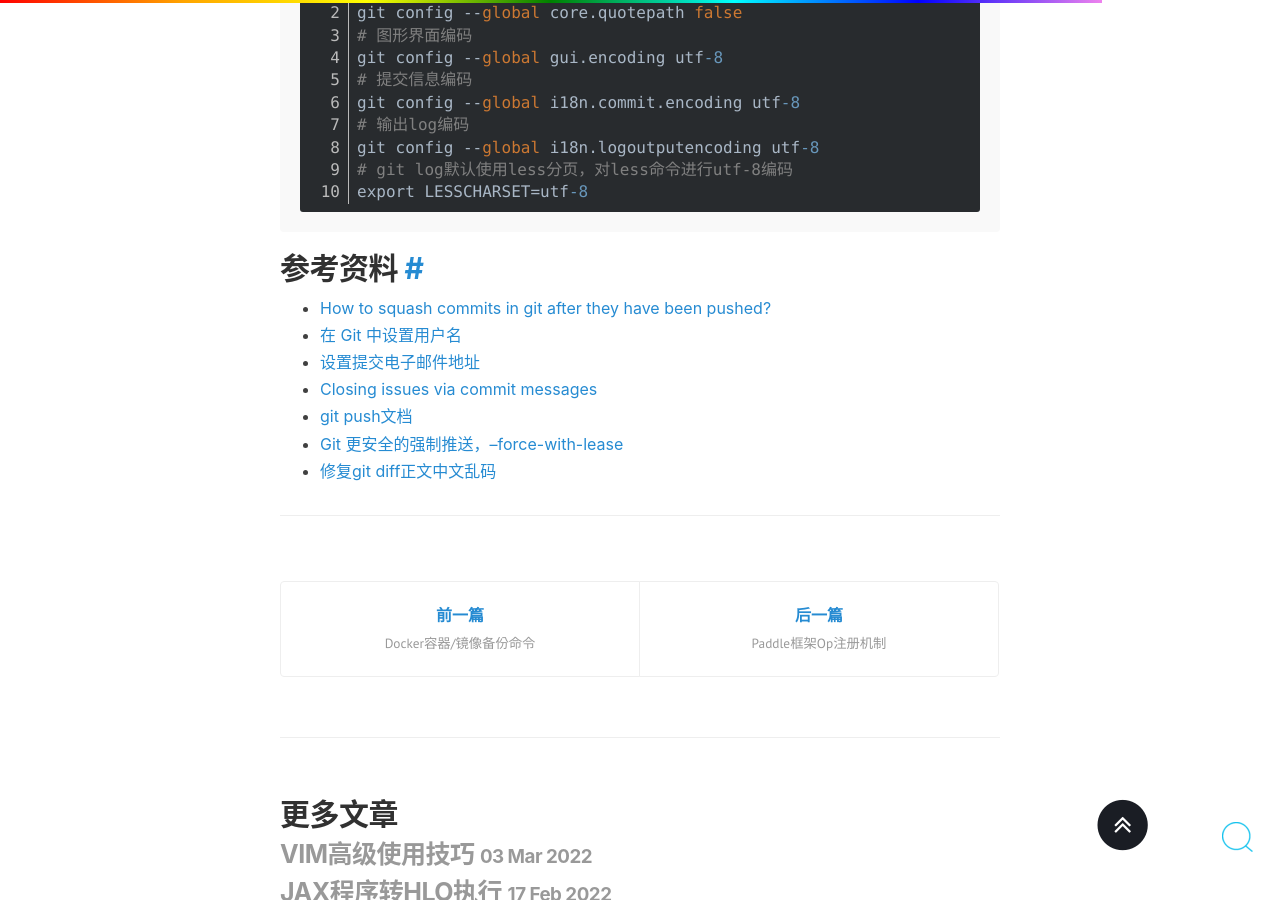
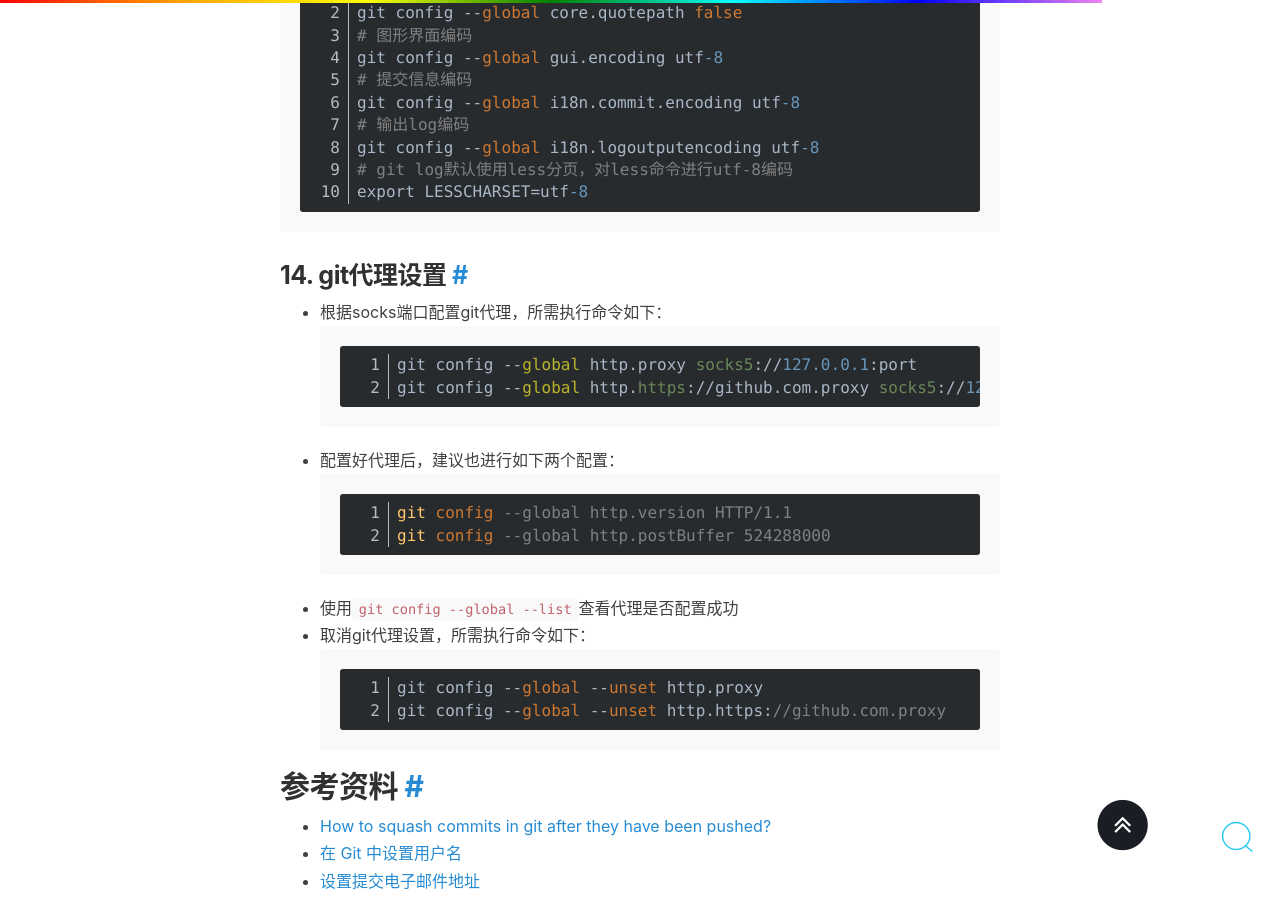
Before and after one commit to wzzju/wzzju.github.io, a Jekyll site: the page built from _posts/2020-05-17-git-advanced-tips.md, in a window 1280 px wide and 900 px high, scrolled down 5039 px. Built offline with Jekyll 4.4.1, drawn with Linux system fonts in a browser that asks for light colours; comment, search, counter and statistics services are not loaded.

Commit message:
Add git proxy setting tips.

````diff
--- a/_posts/2020-05-17-git-advanced-tips.md
+++ b/_posts/2020-05-17-git-advanced-tips.md
@@ -191,6 +191,24 @@ git config --global i18n.logoutputencoding utf-8
 export LESSCHARSET=utf-8
 ```
 
+### 14. git代理设置
+* 根据socks端口配置git代理，所需执行命令如下：
+  ```shell
+  git config --global http.proxy socks5://127.0.0.1:port
+  git config --global http.https://github.com.proxy socks5://127.0.0.1:port
+  ```
+* 配置好代理后，建议也进行如下两个配置：
+  ```shell
+  git config --global http.version HTTP/1.1
+  git config --global http.postBuffer 524288000
+  ```
+* 使用`git config --global --list`查看代理是否配置成功
+* 取消git代理设置，所需执行命令如下：
+  ```shell
+  git config --global --unset http.proxy
+  git config --global --unset http.https://github.com.proxy
+  ```
+
 ## 参考资料
 
 * [How to squash commits in git after they have been pushed?](https://stackoverflow.com/questions/5667884/how-to-squash-commits-in-git-after-they-have-been-pushed)
````
